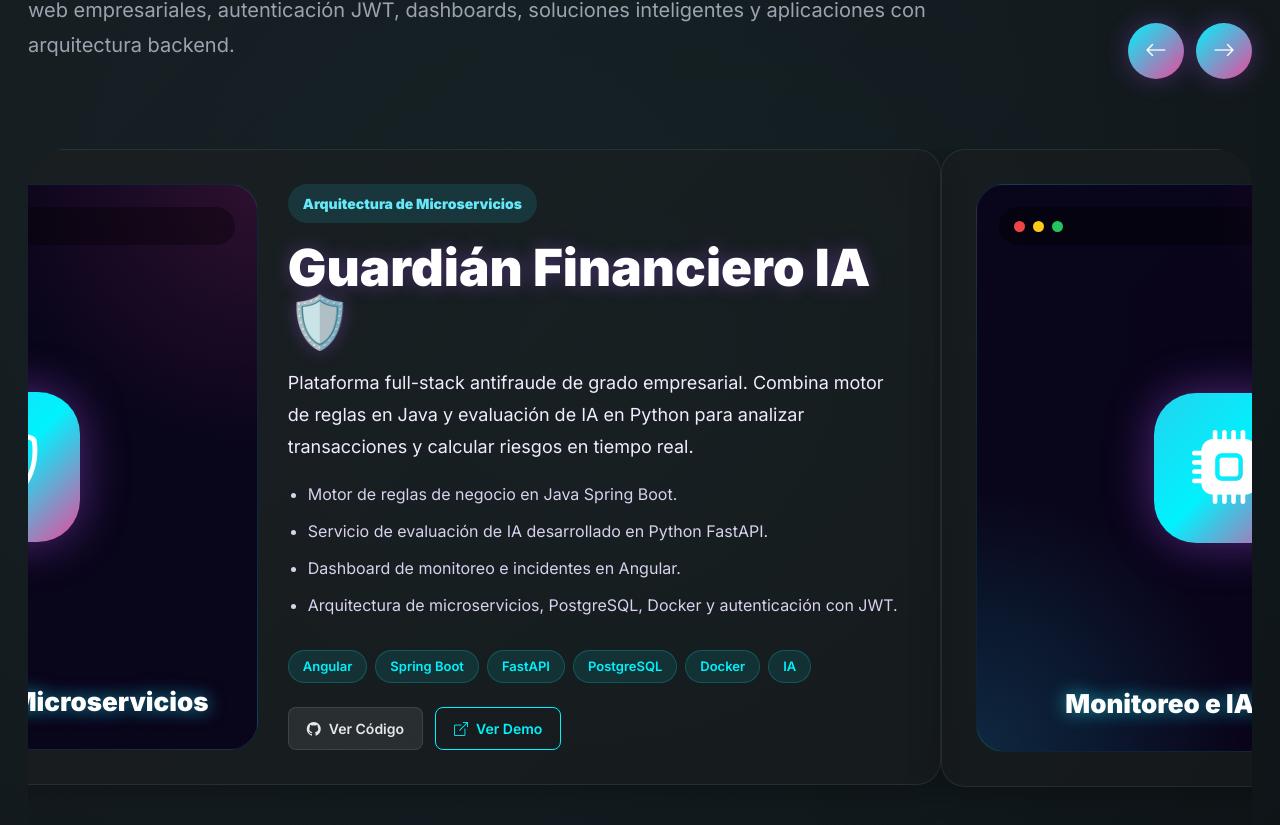
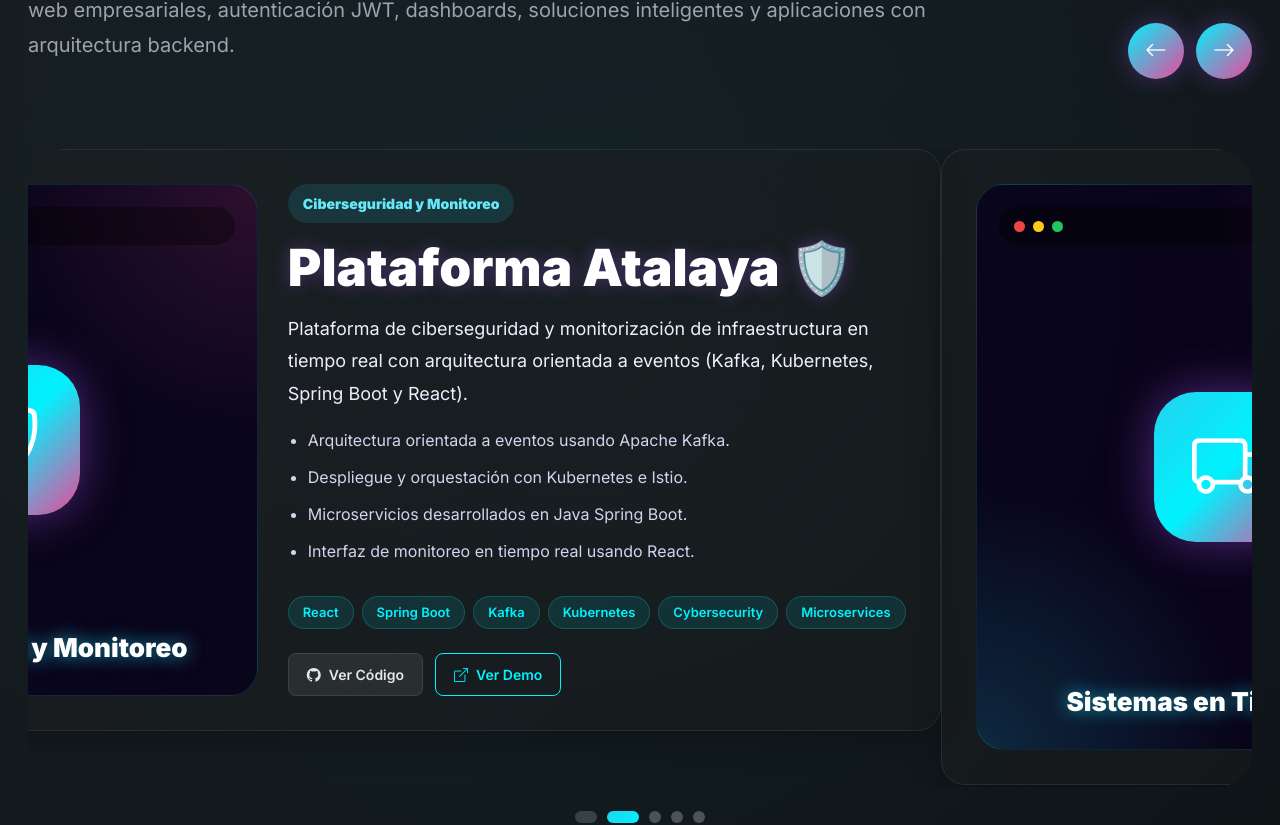
Before and after one commit to Brayan1262/portafolio-brayan, an Angular app: page / in a window 1280 px wide. Shown: the part 3917-4742 px from the top of the page. Built offline with nearby package versions, Linux system fonts and the light colour scheme.

Commit message:
feat: actualiza proyectos estelares y optimiza SEO

```diff
--- a/src/app/app.ts
+++ b/src/app/app.ts
@@ -64,6 +64,36 @@ export class App implements OnInit, OnDestroy, AfterViewInit {
 
   projects = [
     {
+      title: 'Plataforma Atalaya 🛡️',
+      category: 'Ciberseguridad y Monitoreo',
+      url: 'https://github.com/Brayan1262/plataforma-atalaya',
+      icon: 'bi-shield-shaded',
+      description:
+        'Plataforma de ciberseguridad y monitorización de infraestructura en tiempo real con arquitectura orientada a eventos (Kafka, Kubernetes, Spring Boot y React).',
+      points: [
+        'Arquitectura orientada a eventos usando Apache Kafka.',
+        'Despliegue y orquestación con Kubernetes e Istio.',
+        'Microservicios desarrollados en Java Spring Boot.',
+        'Interfaz de monitoreo en tiempo real usando React.'
+      ],
+      tags: ['React', 'Spring Boot', 'Kafka', 'Kubernetes', 'Cybersecurity', 'Microservices']
+    },
+    {
+      title: 'Orquestador Logístico Empresarial 🚚',
+      category: 'Sistemas en Tiempo Real',
+      url: 'https://github.com/Brayan1262/Orquestador-logistico-empresarial',
+      icon: 'bi-truck',
+      description:
+        'Sistema empresarial escalable para seguimiento de flotas en tiempo real. Usa arquitectura orientada a eventos con Spring Boot, Kafka, Redis, y un mapa interactivo en Flutter Web con SSE.',
+      points: [
+        'Seguimiento de flotas en tiempo real usando Server-Sent Events (SSE).',
+        'Arquitectura escalable basada en eventos con Apache Kafka.',
+        'Manejo de estados y caché en memoria utilizando Redis.',
+        'Mapa interactivo desarrollado multiplataforma con Flutter Web.'
+      ],
+      tags: ['Flutter', 'Spring Boot', 'Kafka', 'Redis', 'Event-Driven', 'Docker']
+    },
+    {
       title: 'Guardián Financiero IA 🛡️',
       category: 'Arquitectura de Microservicios',
       url: 'https://github.com/Brayan1262/IA-guardian-financiero',
@@ -79,6 +109,21 @@ export class App implements OnInit, OnDestroy, AfterViewInit {
       tags: ['Angular', 'Spring Boot', 'FastAPI', 'PostgreSQL', 'Docker', 'IA']
     },
     {
+      title: 'API CRM Gestión Comercial 📊',
+      category: 'API REST Empresarial',
+      url: 'https://github.com/Brayan1262/api-crm-gestion-comercial',
+      icon: 'bi-graph-up-arrow',
+      description:
+        'API REST tipo CRM para gestión de clientes, contactos, oportunidades, actividades y dashboard comercial con Java Spring Boot y PostgreSQL.',
+      points: [
+        'Gestión integral de clientes, contactos y ciclo de vida de oportunidades.',
+        'Integración y modelado de datos relacionales con JPA/Hibernate.',
+        'Seguridad, validaciones de negocio y arquitectura por capas.',
+        'Documentación de API utilizando Swagger/OpenAPI.'
+      ],
+      tags: ['Java', 'Spring Boot', 'PostgreSQL', 'JPA/Hibernate', 'Swagger', 'Docker']
+    },
+    {
       title: 'Centinela TI 🛡️',
       category: 'Monitoreo e IA Predictiva',
       url: 'https://github.com/Brayan1262/centinela-TI',
@@ -92,51 +137,6 @@ export class App implements OnInit, OnDestroy, AfterViewInit {
         'Ecosistema dockerizado con microservicios en Java Spring Boot y PostgreSQL.'
       ],
       tags: ['Java', 'Spring Boot', 'Python', 'WebSockets', 'Docker', 'PostgreSQL']
-    },
-    {
-      title: 'Gestión Usuarios Segura API',
-      category: 'Seguridad Backend',
-      url: 'https://github.com/Brayan1262/gestion-usuarios-segura-api',
-      icon: 'bi-shield-lock-fill',
-      description:
-        'API REST segura para gestión de usuarios, roles y autenticación con JWT usando Java Spring Boot, PostgreSQL y Docker.',
-      points: [
-        'Autenticación y autorización basada en tokens JWT con Spring Security.',
-        'Gestión completa de usuarios y roles con control de acceso.',
-        'Persistencia de datos segura utilizando PostgreSQL.',
-        'Despliegue containerizado mediante Docker para fácil distribución.'
-      ],
-      tags: ['Java', 'Spring Boot', 'PostgreSQL', 'Docker', 'JWT', 'API REST']
-    },
-    {
-      title: 'Sistema de Asistencia Facial',
-      category: 'Visión Computacional',
-      url: 'https://github.com/Brayan1262/sistema-asistencia-facial',
-      icon: 'bi-person-bounding-box',
-      description:
-        'Sistema web avanzado de asistencia facial para instituciones, aplicando visión computacional para registro automático integrando Angular, Spring Boot y Flask.',
-      points: [
-        'Reconocimiento facial biométrico mediante microservicio en Python Flask con OpenCV.',
-        'Registro preciso de usuarios con asociación automática de imágenes faciales.',
-        'Backend en Java Spring Boot para gestionar personas, asistencias y justificaciones.',
-        'Frontend administrativo en Angular con paneles de control y generación de reportes.'
-      ],
-      tags: ['Angular', 'Spring Boot', 'Python Flask', 'OpenCV', 'MySQL']
-    },
-    {
-      title: 'API Gestión Tareas Segura',
-      category: 'Seguridad Backend',
-      url: 'https://github.com/Brayan1262/api-gestion-tareas-segura',
-      icon: 'bi-lock-fill',
-      description:
-        'API REST profesional para la gestión de tareas y proyectos, implementando altos estándares de seguridad, control de acceso y observabilidad.',
-      points: [
-        'Autenticación robusta con JWT y Control de Acceso Basado en Roles (RBAC).',
-        'Trazabilidad completa mediante sistemas de logging estructurado y métricas.',
-        'Garantía de calidad con implementación de pruebas automatizadas integrales.',
-        'Despliegue y ecosistema totalmente Dockerizado sobre base de datos PostgreSQL.'
-      ],
-      tags: ['Python', 'API REST', 'JWT', 'RBAC', 'PostgreSQL', 'Docker']
     }
   ];
 
--- a/src/index.html
+++ b/src/index.html
@@ -1,8 +1,9 @@
 <!doctype html>
-<html lang="en">
+<html lang="es">
 <head>
   <meta charset="utf-8">
-  <title>PortafolioBrayan</title>
+  <title>Brayan Chavez | Full Stack Java Developer</title>
+  <meta name="description" content="Portafolio de Brayan Chavez, Full Stack Java Developer especializado en APIs REST, microservicios, bases de datos y soluciones empresariales con IA.">
   <base href="./">
   <meta name="viewport" content="width=device-width, initial-scale=1">
   <link rel="icon" type="image/x-icon" href="favicon.ico">
```
